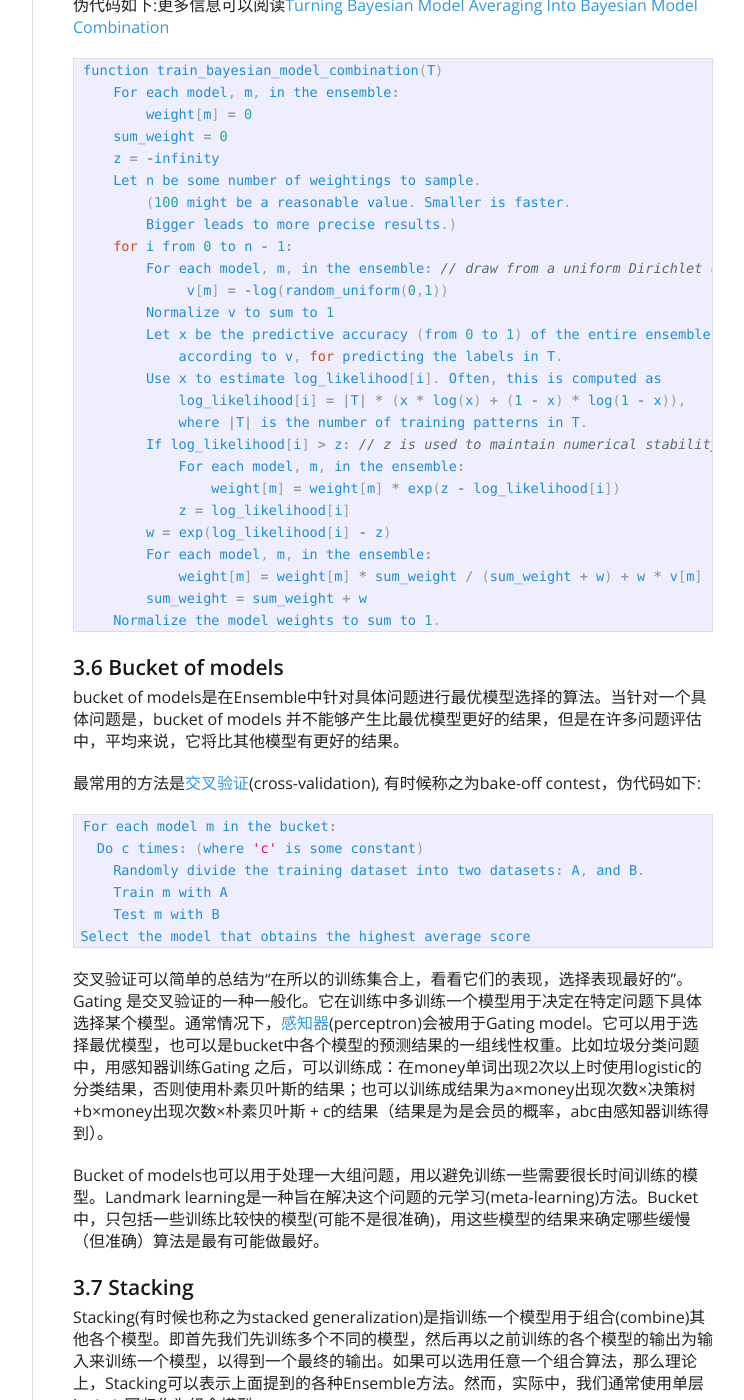
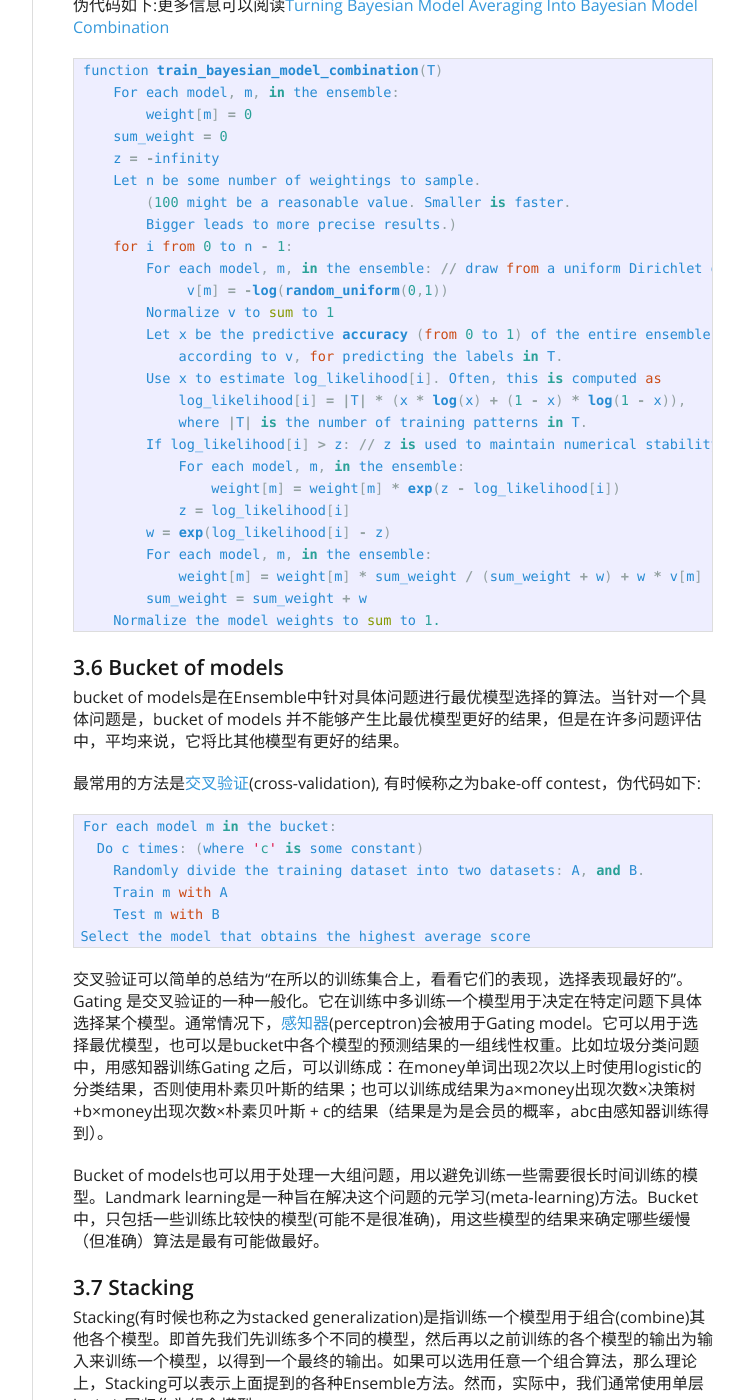
Before and after one commit to chrispher/chrispher.github.com, a Jekyll site: the page built from _posts/Machine Learning/2014-11-02-Ensemble learning.md, in a window 1280 px wide and 1400 px high, scrolled down 6352 px. Shown: the whole window, without its empty margins (378-1122 px from the left). Built offline with Jekyll 4.4.1, drawn with Linux system fonts in a browser that asks for light colours; nearby versions of some CDN libraries; formulas are drawn with MathJax 3; comment, search, counter and statistics services are not loaded.

Commit message:
modify the format

```diff
--- a/_posts/Machine Learning/2014-11-02-Ensemble learning.md
+++ b/_posts/Machine Learning/2014-11-02-Ensemble learning.md
@@ -90,7 +90,7 @@ Bayesian model averaging (BMA, 贝叶斯模型平均)是一个寻求近似于Bay
 
 伪代码如下:
 
-{% highlight C %}
+{% highlight Python %}
 function train_bayesian_model_averaging(T)
     z = -infinity
     For each model, m, in the ensemble:
@@ -122,7 +122,7 @@ BMA是选择一个与生成数据的分布最接近的模型，而BMC是选择
 
 伪代码如下:更多信息可以阅读[Turning Bayesian Model Averaging Into Bayesian Model Combination](http://synapse.cs.byu.edu/papers/Kristine.ijcnn2011.pdf)
 
-{% highlight C %}
+{% highlight Python %}
 function train_bayesian_model_combination(T)
     For each model, m, in the ensemble:
         weight[m] = 0
@@ -159,7 +159,7 @@ bucket of models是在Ensemble中针对具体问题进行最优模型选择的
 
 最常用的方法是[交叉验证](http://en.wikipedia.org/wiki/Cross-validation_(statistics))(cross-validation), 有时候称之为bake-off contest，伪代码如下:
 
-{% highlight C %}
+{% highlight Python %}
 For each model m in the bucket:
   Do c times: (where 'c' is some constant)
     Randomly divide the training dataset into two datasets: A, and B.
```
